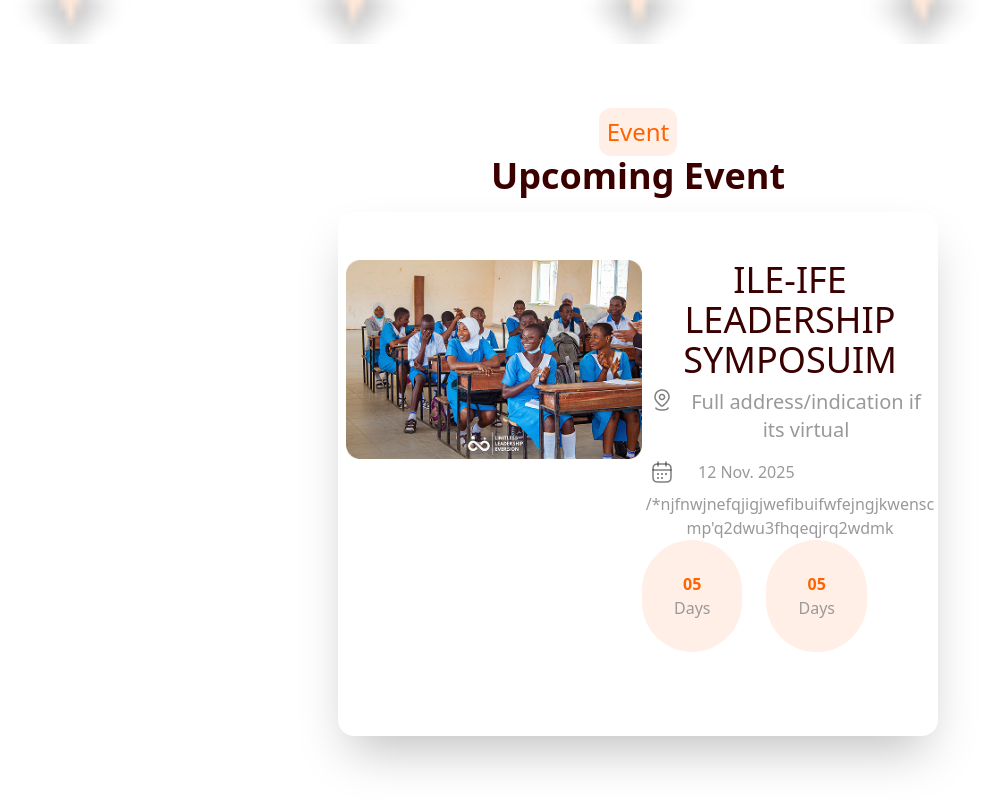
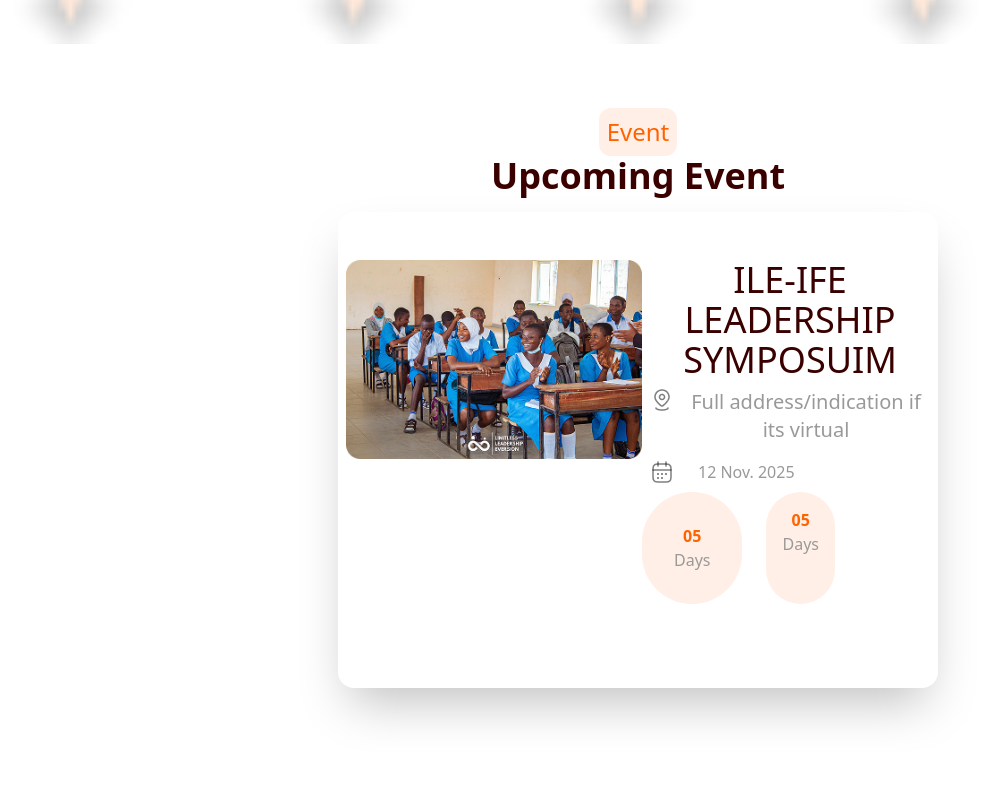
Before and after one commit to Developerfiyin/LLE-website, a React (Vite) app: page / in a window 1280 px wide. Shown: the part 1298-2098 px from the top of the page, without its empty margins (2-992 px from the left). After the commit the page ends 2050 px from the top, so only its background shows below. Built offline with nearby package versions, Linux system fonts and the light colour scheme.

Commit message:
Deleted unnecessary lines of code

```diff
--- a/src/Components/event.jsx
+++ b/src/Components/event.jsx
@@ -23,7 +23,7 @@ const event = () => {
         <img src={calendar} alt="the calendar image" sizes='25'/>
         <span className='pl-6 '>12 Nov. 2025</span>
       </div>
-/*njfnwjnefqjigjwefibuifwfejngjkwensc mp'q2dwu3fhqeqjrq2wdmk
+
            <div className=' flex  gap-6'>
 
  <div className='rounded-full bg-[#ffefe6] p-8 '>
@@ -32,7 +32,7 @@ const event = () => {
         </div>
 
 
-             <div className='rounded-full bg-[#ffefe6] p-8 '>
+             <div className='rounded-full bg-[#ffefe6] p-4 '>
         <h5 className='text-[#ff6300] font-semibold '>05</h5>
         <p className='text-[#3a000]'>Days</p>
         </div>
```
